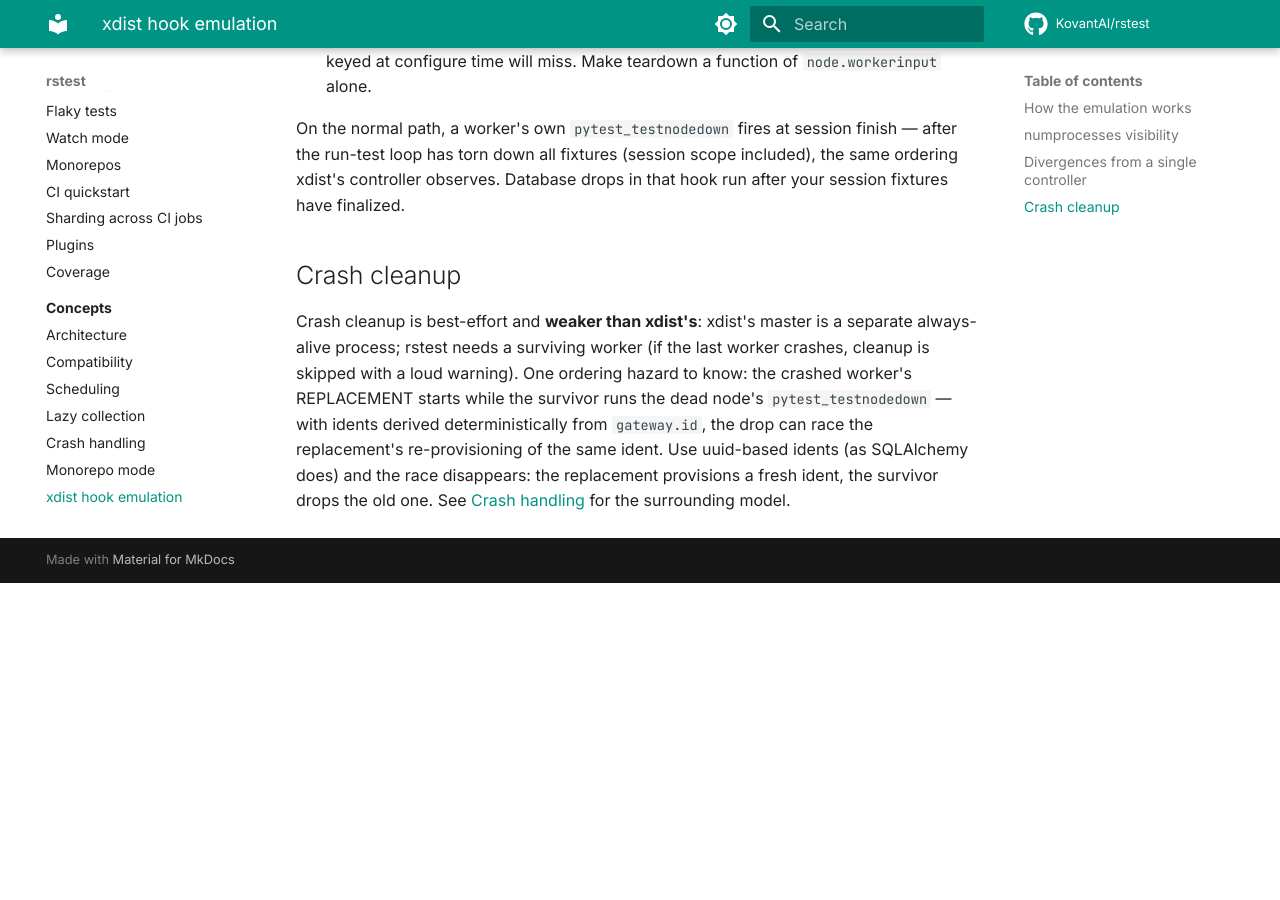
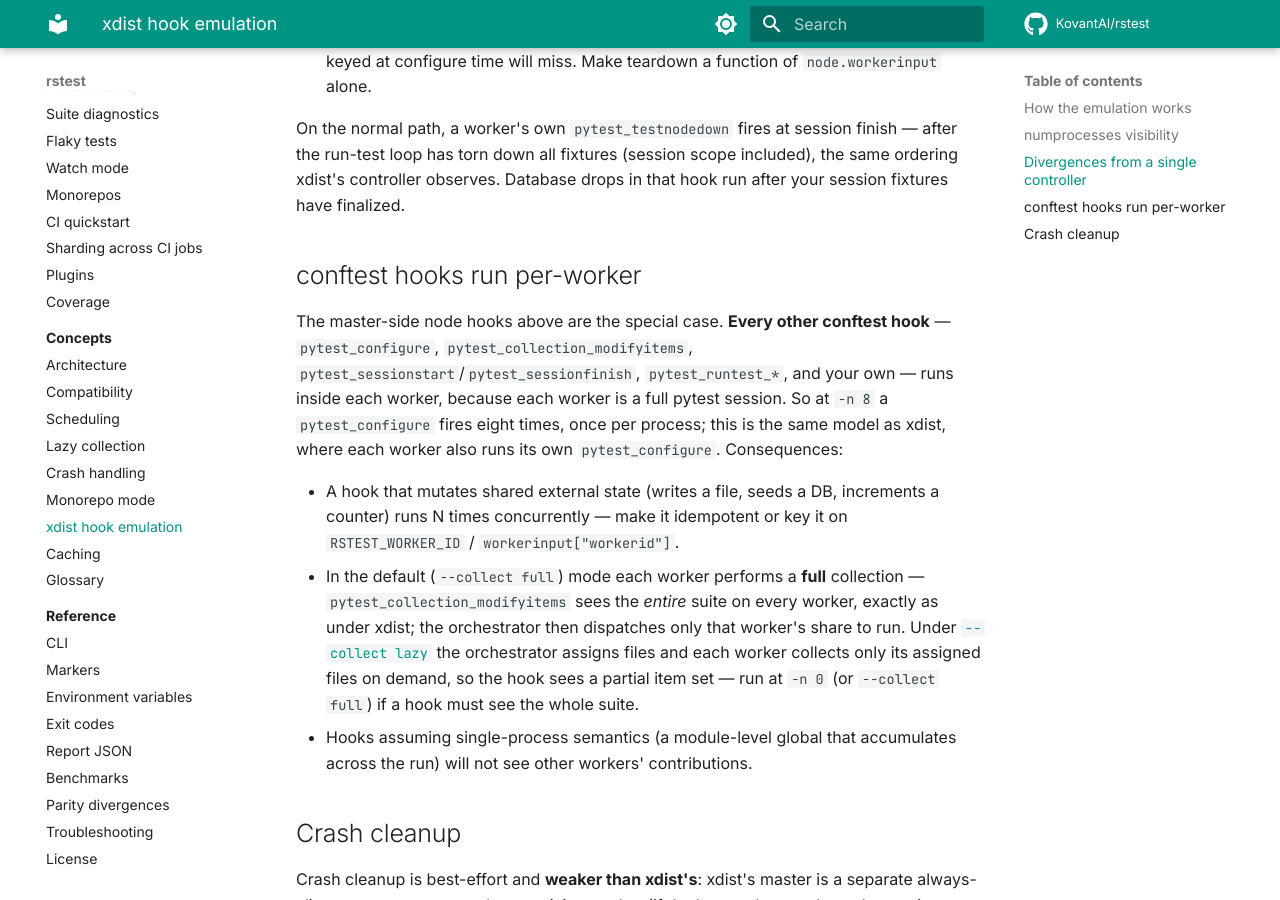
Before and after one commit to KovantAI/rstest, an MkDocs documentation site: the page built from docs/concepts/xdist-hooks.md, in a window 1280 px wide and 900 px high, scrolled down 1483 px. Built offline with MkDocs 1.6.1 and Material for MkDocs 9.7.7, drawn with Linux system fonts in a browser that asks for light colours; comment, search, counter and statistics services are not loaded; before the commit the page ends 2066 px from its top, so only the background shows below that.

Commit message:
align source with docs

```diff
--- a/docs/concepts/xdist-hooks.md
+++ b/docs/concepts/xdist-hooks.md
@@ -66,6 +66,29 @@
 included), the same ordering xdist's controller observes. Database drops in
 that hook run after your session fixtures have finalized.
 
+## conftest hooks run per-worker
+
+The master-side node hooks above are the special case. **Every other
+conftest hook** — `pytest_configure`, `pytest_collection_modifyitems`,
+`pytest_sessionstart`/`pytest_sessionfinish`, `pytest_runtest_*`, and your
+own — runs inside each worker, because each worker is a full pytest session.
+So at `-n 8` a `pytest_configure` fires eight times, once per process; this
+is the same model as xdist, where each worker also runs its own
+`pytest_configure`. Consequences:
+
+- A hook that mutates shared external state (writes a file, seeds a DB,
+  increments a counter) runs N times concurrently — make it idempotent or
+  key it on `RSTEST_WORKER_ID` / `workerinput["workerid"]`.
+- In the default (`--collect full`) mode each worker performs a **full**
+  collection — `pytest_collection_modifyitems` sees the *entire* suite on
+  every worker, exactly as under xdist; the orchestrator then dispatches only
+  that worker's share to run. Under [`--collect lazy`](../reference/cli.md#-collect-fulllazy)
+  the orchestrator assigns files and each worker collects only its assigned
+  files on demand, so the hook sees a partial item set — run at `-n 0` (or
+  `--collect full`) if a hook must see the whole suite.
+- Hooks assuming single-process semantics (a module-level global that
+  accumulates across the run) will not see other workers' contributions.
+
 ## Crash cleanup
 
 Crash cleanup is best-effort and **weaker than xdist's**: xdist's master is a
```
Also changed, not shown: docs/concepts/compatibility.md (+1 -1 lines), docs/guides/migrate-from-xdist.md (+3 -1 lines), docs/guides/parallel-safety.md (+20 -0 lines), docs/reference/cli.md (+9 -1 lines), docs/reference/markers.md (+10 -1 lines).
